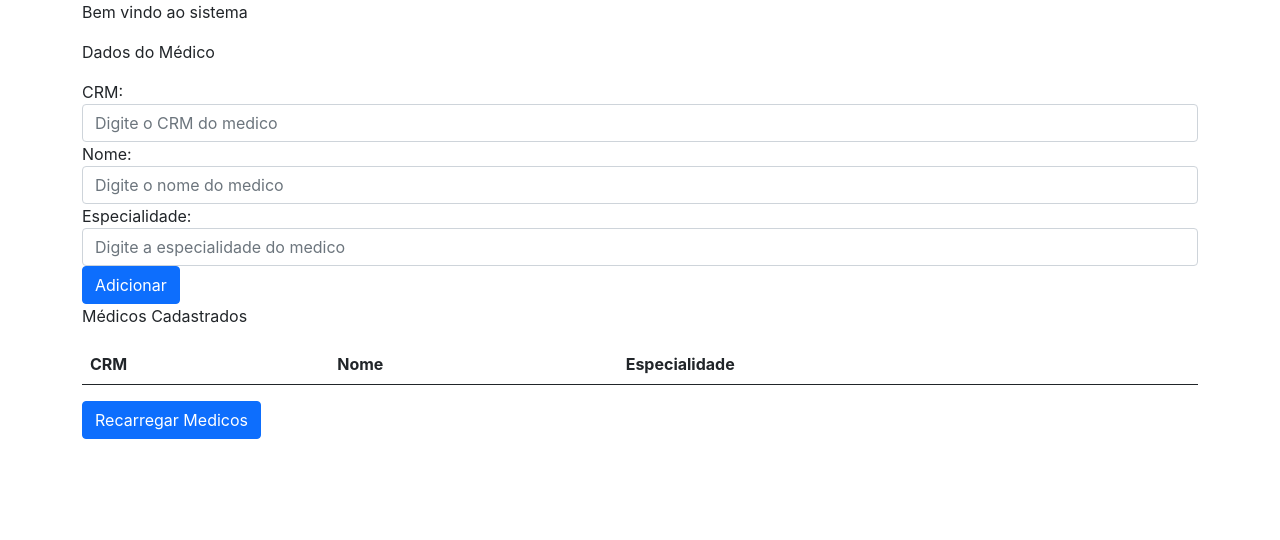
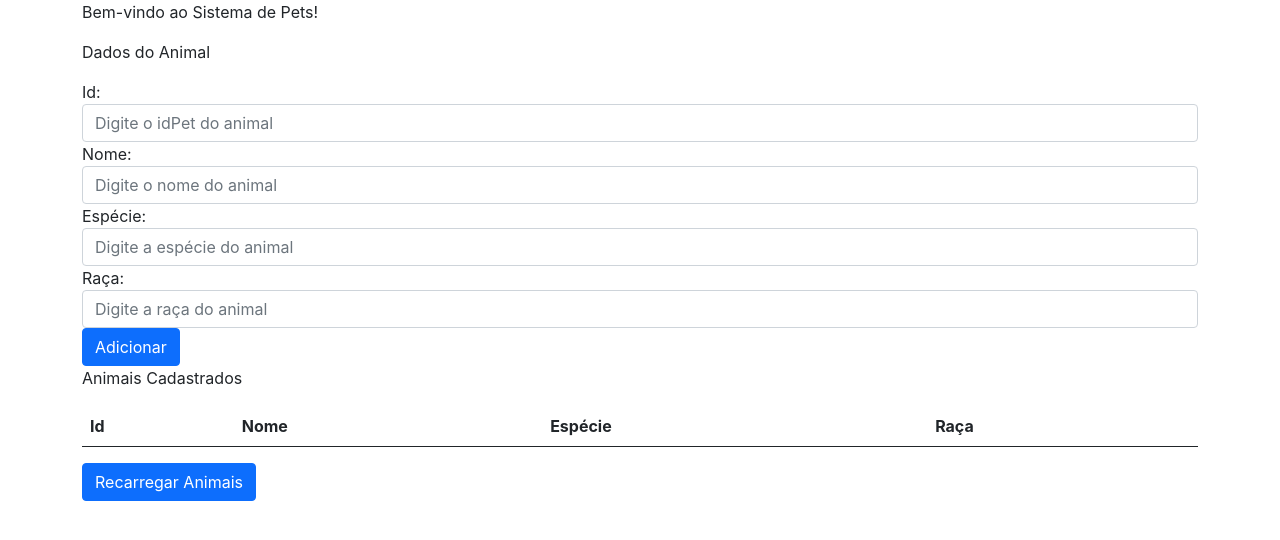
Before and after one commit to EvyOliveira/SELI-frontend, a React (Create React App) app: page / in a window 1280 px wide. Shown: the top 540 px of the page. Built offline with nearby package versions, Linux system fonts and the light colour scheme.

Commit message:
Refactor business theme for a pet CRUD

```diff
--- a/src/App.js
+++ b/src/App.js
@@ -3,29 +3,30 @@ import React from "react";
 
 function cabecalho() {
   return (
-    <p>Bem vindo ao sistema</p>
+    <p>Bem-vindo ao Sistema de Pets!</p>
   );
 }
 
-class CorpoMedico extends React.Component {
+class CorpoAnimal extends React.Component {
    state = {
-     medicoAtual: {
+     petAtual: {
       nome: "",
-      crm: "",
-      especialidade: ""
+      idPet: "",
+      especie: "",
+      raca: ""
      },
      lista: []
 }
 
 inputChange(campo, novoTexto) {
   const novoState = {...this.state};
-  novoState.medicoAtual[campo] = novoTexto;
+  novoState.petAtual[campo] = novoTexto;
   this.setState(novoState);
 }
 
 // adicionar() {
   // const novoState = {...this.state};
-  // novoState.lista.push = ({...this.state.medicoAtual});
+  // novoState.lista.push = ({...this.state.petAtual});
   // this.setState(novoState);
 
 //}
@@ -38,11 +39,11 @@ adicionar() {
           Accept: 'text/plain',
           'Content-Type': 'application/json'
         },
-        body: JSON.stringify(this.state.medicoAtual)
+        body: JSON.stringify(this.state.petAtual)
       }).then(
         (response)=> {
           console.log(response.body);
-          this.carregarMedicos();
+          this.carregarAnimais();
         }
       );
 }
@@ -53,76 +54,86 @@ adicionar() {
     for (let i = 0; i < this.state.lista.length; i++) {
       displayLista.push(
         <tr key={i}>
-          <td>{this.state.lista[i].crm}</td>
+          <td>{this.state.lista[i].idPet}</td>
           <td>{this.state.lista[i].nome}</td>
-          <td>{this.state.lista[i].especialidade}</td>
+          <td>{this.state.lista[i].especie}</td>
+          <td>{this.state.lista[i].raca}</td>
         </tr>);
     }
 
     return (
       <div>
-        <p>Dados do Médico</p>
+        <p>Dados do Animal</p>
         <div className="form-group">
-          <label>CRM: </label>
+          <label>Id:</label>
           <input  type="text"
-                  value={this.state.medicoAtual.crm}
-                  placeholder="Digite o CRM do medico"
+                  value={this.state.petAtual.idPet}
+                  placeholder="Digite o idPet do animal"
                   className="form-control"
-                  onChange={(novoTexto)=>{this.inputChange('crm', novoTexto.target.value)}}/>
+                  onChange={(novoTexto)=>{this.inputChange('idPet', novoTexto.target.value)}}/>
 
         </div>
         <div className="form-group">
-          <label>Nome: </label>
+          <label>Nome:</label>
           <input  type="text"
-                  value={this.state.medicoAtual.nome}
-                  placeholder="Digite o nome do medico"
+                  value={this.state.petAtual.nome}
+                  placeholder="Digite o nome do animal"
                   className="form-control"
                   onChange={(novoTexto)=>{this.inputChange('nome', novoTexto.target.value)}}/>
         </div>
         <div className="form-group">
-          <label>Especialidade: </label>
+          <label>Espécie:</label>
           <input  type="text"
-                  value={this.state.medicoAtual.especialidade}
-                  placeholder="Digite a especialidade do medico"
+                  value={this.state.petAtual.especie}
+                  placeholder="Digite a espécie do animal"
                   className="form-control"
-                  onChange={(novoTexto)=>{this.inputChange('especialidade', novoTexto.target.value)}}/>
+                  onChange={(novoTexto)=>{this.inputChange('especie', novoTexto.target.value)}}/>
+        </div>
+        <div className="form-group">
+          <label>Raça:</label>
+          <input  type="text"
+                  value={this.state.petAtual.raca}
+                  placeholder="Digite a raça do animal"
+                  className="form-control"
+                  onChange={(novoTexto)=>{this.inputChange('raca', novoTexto.target.value)}}/>
         </div>
         <button className="btn btn-primary" onClick={()=>{this.adicionar()}}>Adicionar</button>
-        <p>Médicos Cadastrados</p>
+        <p>Animais Cadastrados</p>
         <table className="table table-striped">
           <thead>
             <tr>
-              <th>CRM</th>
+              <th>Id</th>
               <th>Nome</th>
-              <th>Especialidade</th>
+              <th>Espécie</th>
+              <th>Raça</th>
             </tr>
           </thead>
           <tbody>
             {displayLista}
           </tbody>
         </table>
-        <button className="btn btn-primary" onClick={() => {this.carregarMedicos()}}>Recarregar Medicos</button>
+        <button className="btn btn-primary" onClick={() => {this.carregarAnimais()}}>Recarregar Animais</button>
       </div>
     );
   }
 
-  alterarNomesMedicos() {
+  alterarNomesAnimais() {
     // const novoState = {};
     // novoState.lista = this.state.lista;
     // const novoState = Object.assign({}, this.state);
 
     const novoState = {...this.state};
-    novoState.lista[0].nome = "Dr. Dolitle";
+    novoState.lista[0].nome = "Alex George";
     this.setState(novoState);
   }
 
   // botaoAlterar() {
     // return (
-      // <button onClick={() => {this.carregarMedicos()}}>Recarregar Médicos</button>
+      // <button onClick={() => {this.carregarAnimais()}}>Recarregar Médicos</button>
    // );
   // }
 
-  carregarMedicos() {
+  carregarAnimais() {
     axios.get(
       `http://localhost:8080/tarde-aula1/medico`,
         {
@@ -135,19 +146,19 @@ adicionar() {
         this.setState(novoState);
       }
     );
-    console.log("Medico acionado");
+    console.log("Animal acionado.");
   }
 }
 
 
-function retornaPagina() {
+function renderizarComponentes() {
   return (
     <div className="container">
       {cabecalho()}
-      <CorpoMedico/>
+      <CorpoAnimal/>
     </div>
   );
 }
 
 
-export default retornaPagina;
+export default renderizarComponentes;
```
